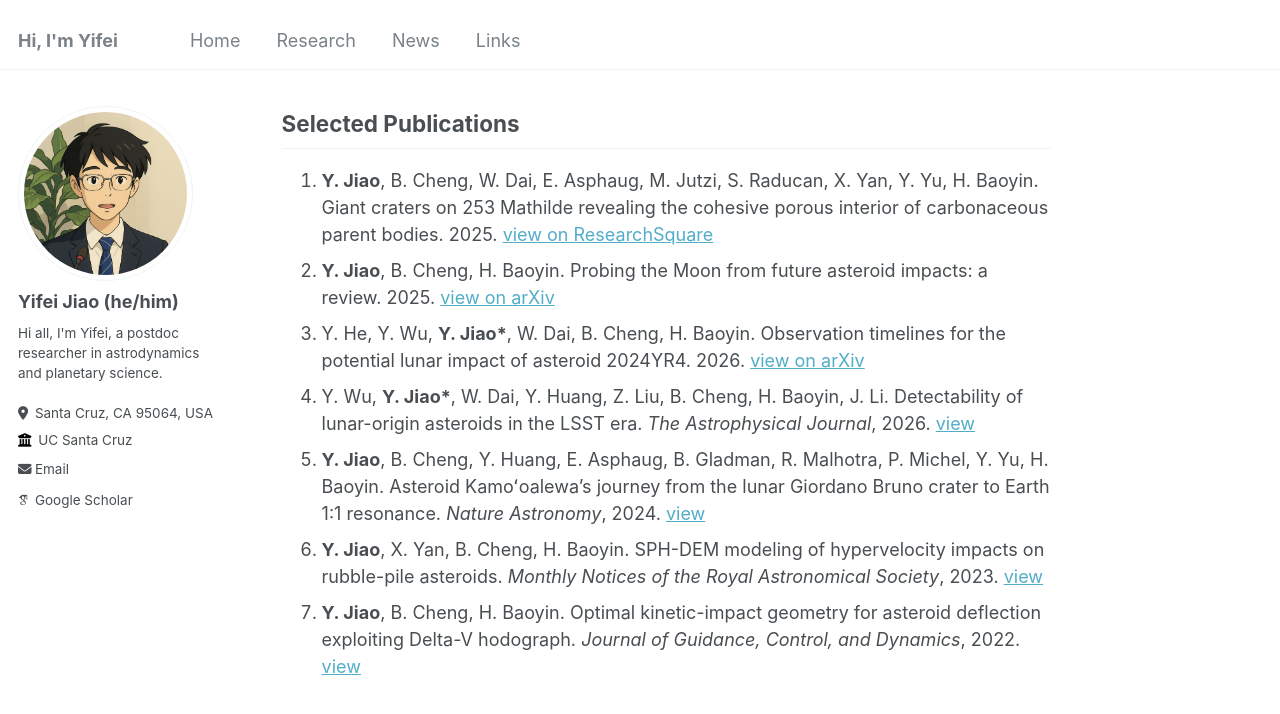
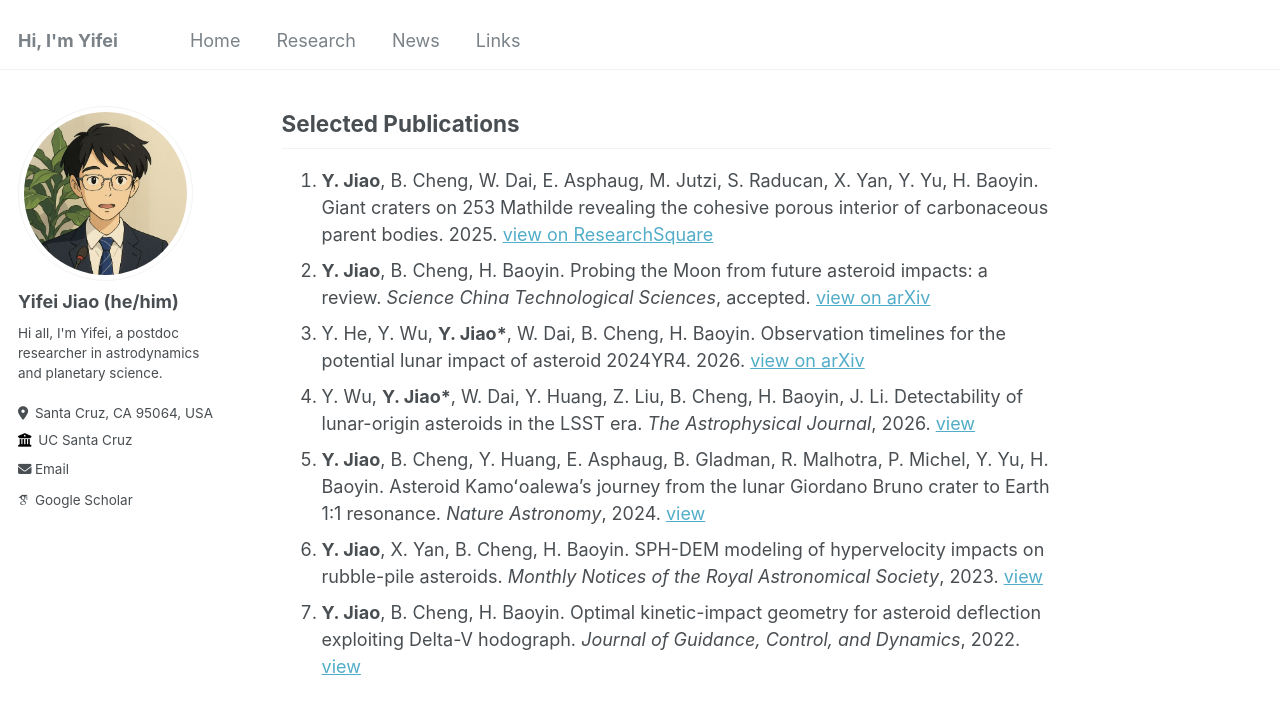
Before and after one commit to jiaoyf-thu/jiaoyf-thu.github.io, a Jekyll site: the page built from _pages/about.md, in a window 1280 px wide and 900 px high, scrolled down 1184 px. Shown: the top 714 px of the window. Built offline with Jekyll 4.4.1, drawn with Linux system fonts in a browser that asks for light colours; some web fonts are replaced.

Commit message:
Update publication details in about.md

```diff
--- a/_pages/about.md
+++ b/_pages/about.md
@@ -37,7 +37,7 @@ Feel free to contact me at jiaoyf.thu@gmail.com for any discussions!
 ## Selected Publications
 
 1. **Y. Jiao**, B. Cheng, W. Dai, E. Asphaug, M. Jutzi, S. Raducan, X. Yan, Y. Yu, H. Baoyin. Giant craters on 253 Mathilde revealing the cohesive porous interior of carbonaceous parent bodies. 2025. <a href="https://doi.org/10.21203/rs.3.rs-6500771/v1" target="_blank">view on ResearchSquare</a>
-1. **Y. Jiao**, B. Cheng, H. Baoyin. Probing the Moon from future asteroid impacts: a review. 2025. <a href="https://arxiv.org/abs/2509.01436" target="_blank">view on arXiv</a>
+1. **Y. Jiao**, B. Cheng, H. Baoyin. Probing the Moon from future asteroid impacts: a review. *Science China Technological Sciences*, accepted. <a href="https://arxiv.org/abs/2509.01436" target="_blank">view on arXiv</a>
 1. Y. He, Y. Wu, **Y. Jiao\***, W. Dai, B. Cheng, H. Baoyin. Observation timelines for the potential lunar impact of asteroid 2024YR4. 2026. <a href="https://arxiv.org/abs/2601.10666" target="_blank">view on arXiv</a>
 1. Y. Wu, **Y. Jiao\***, W. Dai, Y. Huang, Z. Liu, B. Cheng, H. Baoyin, J. Li. Detectability of lunar-origin asteroids in the LSST era. *The Astrophysical Journal*, 2026. <a href="https://iopscience.iop.org/article/10.3847/1538-4357/ae2eab" target="_blank">view</a>
 1. **Y. Jiao**, B. Cheng, Y. Huang, E. Asphaug, B. Gladman, R. Malhotra, P. Michel, Y. Yu, H. Baoyin. Asteroid Kamoʻoalewa's journey from the lunar Giordano Bruno crater to Earth 1:1 resonance. *Nature Astronomy*, 2024. <a href="https://www.nature.com/articles/s41550-024-02258-z" target="_blank">view</a>
```
